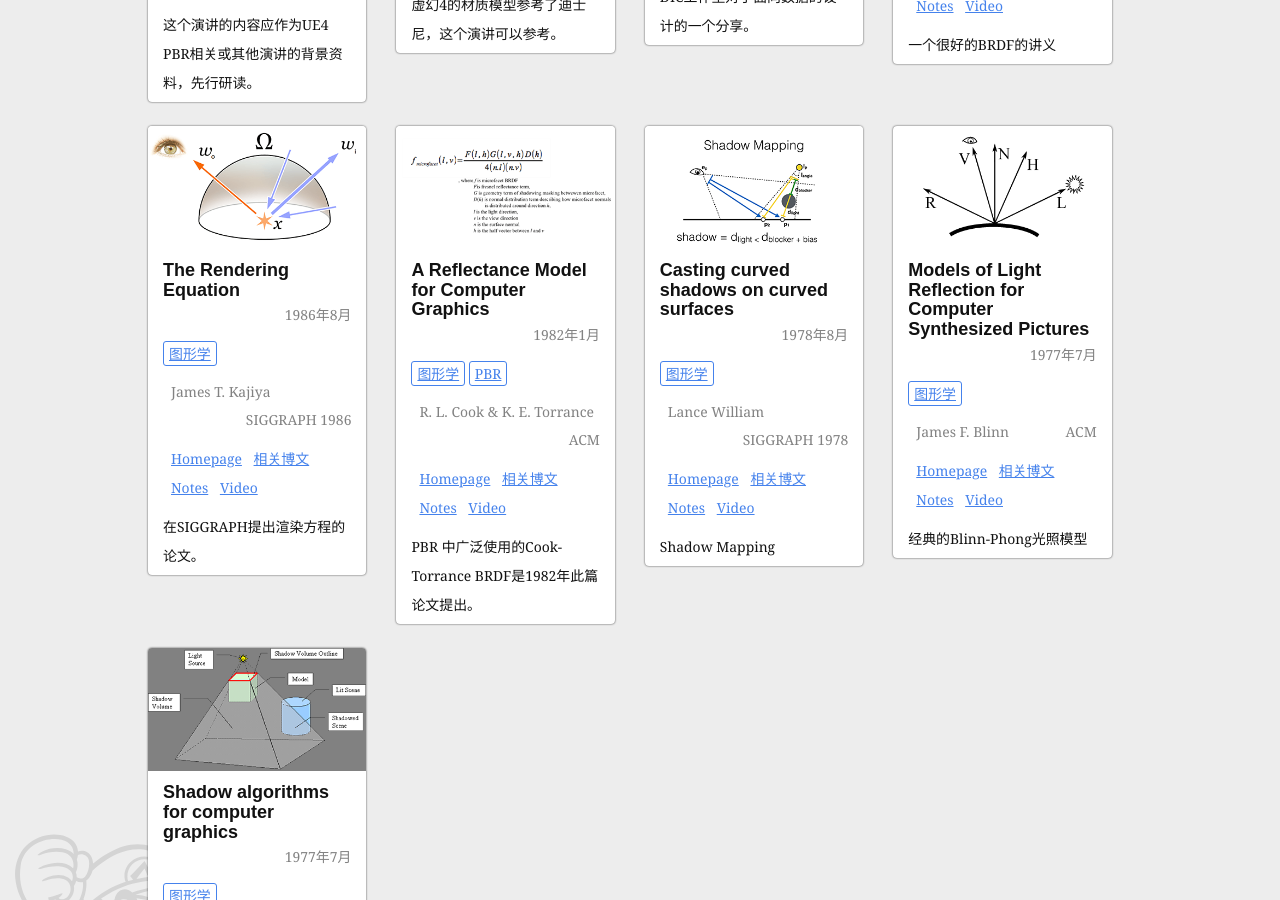
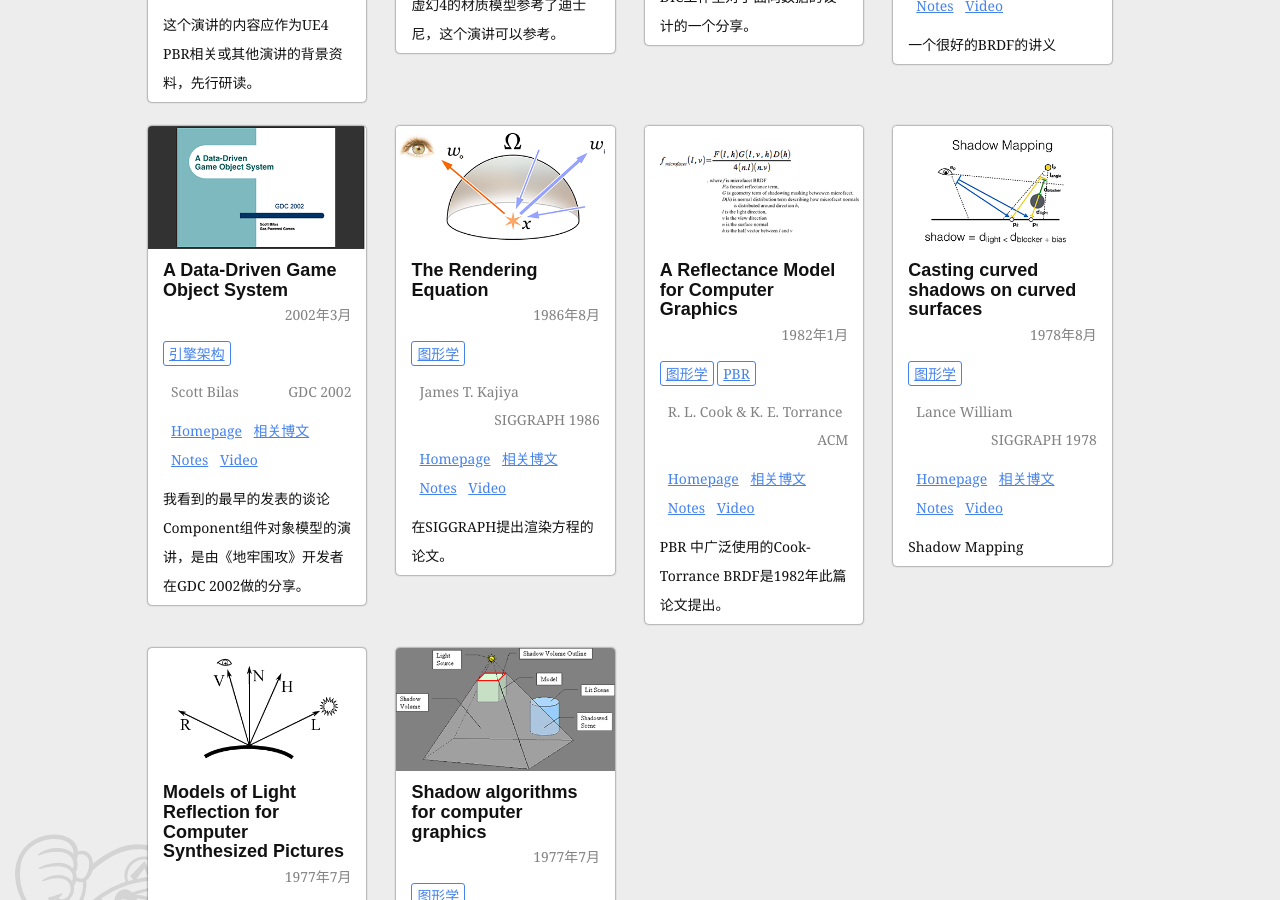
Before and after one commit to neil3d/neil3d.github.io, a Jekyll site: the page built from reading/index.html, in a window 1280 px wide and 900 px high, scrolled down 1599 px. Built offline with Jekyll 4.4.1, drawn with Linux system fonts in a browser that asks for light colours; comment, search, counter and statistics services are not loaded.

Commit message:
add gdc 2002 components talk

```diff
--- a/_data/readings.json
+++ b/_data/readings.json
@@ -168,6 +168,20 @@
     "brief": "一个很好的BRDF的讲义"
   },
   {
+    "title": " A Data-Driven\nGame Object System",
+    "author": "Scott Bilas",
+    "homepage": "",
+    "date": "2002年3月",
+    "publisher": "GDC 2002",
+    "tags": "引擎架构",
+    "thumb": "assets/thumb/gdc02-components.png",
+    "video": "",
+    "url": "assets/slides/data-driven-game-object-system.pdf",
+    "my_blog": "",
+    "notes": "",
+    "brief": "我看到的最早的发表的谈论Component组件对象模型的演讲，是由《地牢围攻》开发者在GDC 2002做的分享。"
+  },
+  {
     "title": "The Rendering Equation",
     "author": "James T. Kajiya ",
     "homepage": "https://dl.acm.org/citation.cfm?id=15902",
```
Also changed, not shown: reading/assets/thumb/gdc02-components.png (added), 2 other files.
